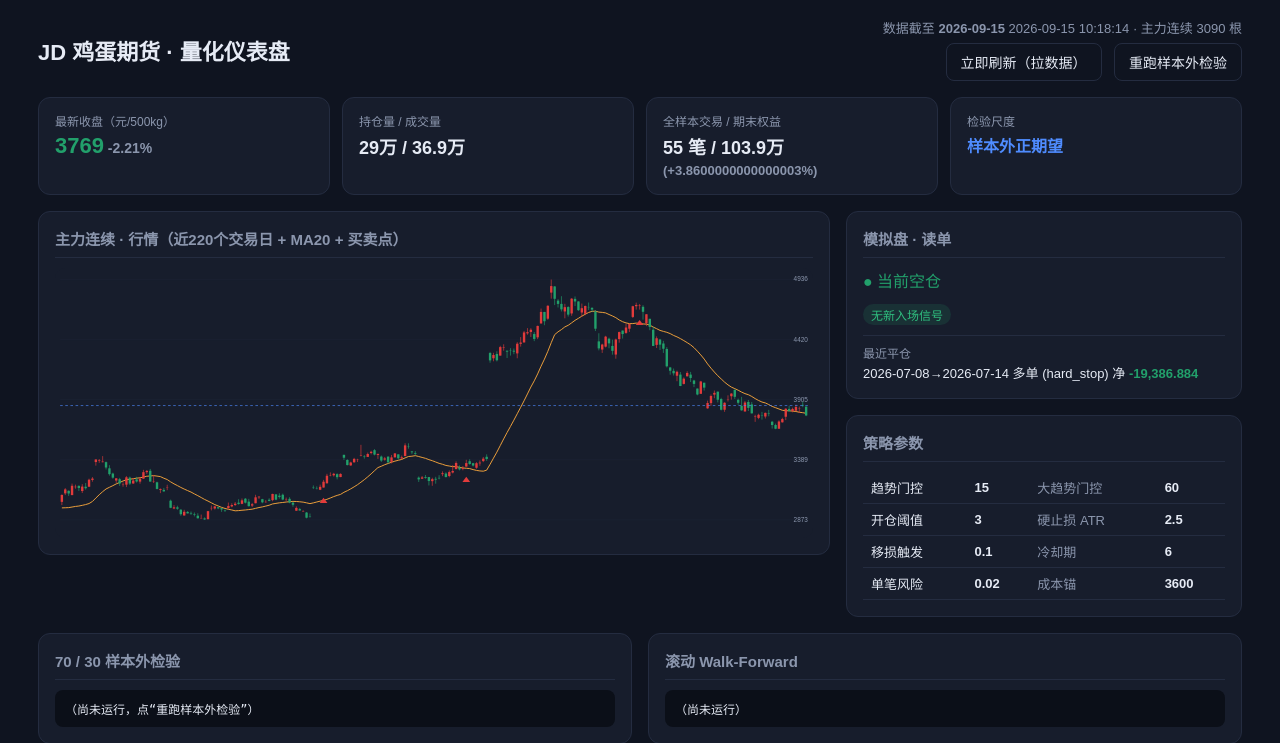
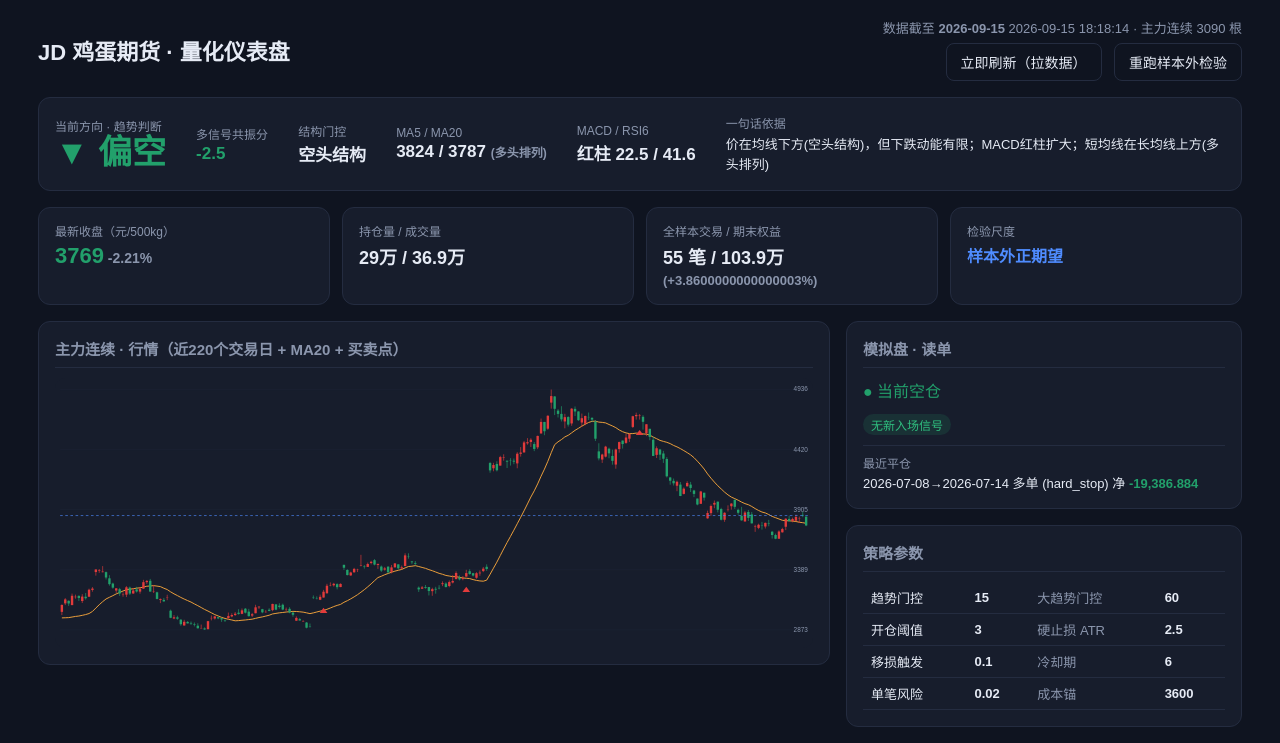
Before and after one commit to xizhenchao123/-, a Flask app: page / in a window 1280 px wide. Shown: the top 743 px of the page. Run offline with Flask 3, Linux system fonts and the light colour scheme.

Commit message:
feat: 分析数据趋势
Co-authored-by: traeagent <traeagent@users.noreply.github.com>

```diff
--- a/jd2611_quant/dashboard/app.py
+++ b/jd2611_quant/dashboard/app.py
@@ -81,6 +81,9 @@ def _recompute():
                     "ma20": None if ma20[i] is None else round(ma20[i], 1),
                     "mark": mark_set.get(b["date"], None)})
 
+    # 方向趋势判断（综合多信号）
+    trend = _trend_verdict(strat, last["close"])
+
     state = {
         "date": last["date"],
         "close": last["close"],
@@ -101,6 +104,7 @@ def _recompute():
         "last_trade": (bt.trades[-1] if bt.trades else None),
         # 尾部K线
         "tail": seq,
+        "trend": trend,
         "params": {
             "TREND_MA": C.TREND_MA, "TREND_MA_MAJOR": C.TREND_MA_MAJOR,
             "SIGNAL_THRESHOLD": C.SIGNAL_THRESHOLD,
@@ -108,7 +112,7 @@ def _recompute():
             "RISK_PER_TRADE": C.RISK_PER_TRADE, "MIN_TRADE_INTERVAL": C.MIN_TRADE_INTERVAL,
             "COST_REF": C.COST_REF,
         },
-        "updated": _now(),
+        "updated": _now_bj(),
     }
     return state
 
@@ -126,15 +130,107 @@ def refresh_state(do_fetch=False):
     return STATE
 
 
-# ---- 后台自动更新线程：每天收盘后（北京时间 16:30）将新数据并入缓存，再自动重跑样本外检验 ----
+def _trend_verdict(strat, price):
+    """综合多信号给出一句话方向趋势判断。
+
+    依据（全部来自策略层已算好的指标）：
+      · gate   趋势门控（+1 多头结构 / -1 空头结构 / 0 观望）
+      · score  多信号共振分（>0 偏多，<0 偏空）
+      · ma_s|ma_l  短期均线排列（多头/空头排列）
+      · hist   MACD 柱（红/绿）
+      · rsi6   强弱
+    """
+    i = -1
+    c, gate, score = price, strat.gate[i], strat.score[i]
+    ma_s, ma_l = strat.ma_s[i], strat.ma_l[i]
+    hist, rsi = strat.hist[i], strat.rsi6[i]
+    macd_bull = hist is not None and hist > 0
+    ma_bull = ma_s is not None and ma_l is not None and ma_s > ma_l
+
+    def _r(v, nd=1):
+        return None if v is None else round(v, nd)
+
+    score_v = _r(score)
+    lines = []
+    if gate == 1:
+        if (score_v is not None and score_v >= 5) or (ma_bull and macd_bull):
+            verdict, label, cls = "强多头", "看多", "up"
+            lines.append("价在均线上方(多头结构)，多信号分强，MACD红柱")
+        else:
+            verdict, label, cls = "偏多", "看多", "up"
+            lines.append("价在均线上方(多头结构)，但共振分/动能一般")
+    elif gate == -1:
+        if (score_v is not None and score_v <= -5) or (not ma_bull and not macd_bull):
+            verdict, label, cls = "强空头", "看空", "dn"
+            lines.append("价在均线下方(空头结构)，多信号分偏空，MACD绿柱")
+        else:
+            verdict, label, cls = "偏空", "看空", "dn"
+            lines.append("价在均线下方(空头结构)，但下跌动能有限")
+    else:
+        if score_v is not None and score_v > 1.5:
+            verdict, label, cls = "震荡偏多", "观望", "up"
+        elif score_v is not None and score_v < -1.5:
+            verdict, label, cls = "震荡偏空", "观望", "dn"
+        else:
+            verdict, label, cls = "震荡观望", "观望", "mut"
+        lines.append("价格夹在均线间(无趋势门控)，建议观望")
+    if macd_bull:
+        lines.append("MACD红柱扩大")
+    else:
+        lines.append("MACD绿柱")
+    if ma_bull:
+        lines.append("短均线在长均线上方(多头排列)")
+    else:
+        lines.append("短均线在长均线下方(空头排列)")
+    return {
+        "verdict": verdict,
+        "label": label,
+        "cls": cls,
+        "score": score_v,
+        "gate": "多头结构" if gate == 1 else ("空头结构" if gate == -1 else "观望"),
+        "ma5": _r(ma_s, 0), "ma20": _r(ma_l, 0),
+        "ma_bull": ma_bull,
+        "macd_bull": macd_bull,
+        "macd_hist": _r(hist),
+        "rsi6": _r(rsi),
+        "summary": "；".join(lines),
+    }
+
+
+# ---- 后台自动更新线程 ----
+# 盘中实时：鸡蛋仅日盘（无夜盘）。北京时间 09:00-11:30 / 13:30-15:00 内每 10 分钟
+#           拉一次最新数据并刷新缓存，供开盘时即时看趋势。
+# 收盘后  ：每日 16:30 后做一次完整 fetch + 全样本回测 + Walk-Forward（保留原逻辑）。
+def _in_session(t):
+    """t=北京时间分钟数，是否处于鸡蛋日盘交易时段。"""
+    morning = (540 <= t <= 615) or (630 <= t <= 690)   # 09:00-10:15, 10:30-11:30
+    afternoon = 810 <= t <= 900                          # 13:30-15:00
+    return morning or afternoon
+
+
 def _background():
-    last_check = ""
+    last_close = ""
+    last_live_min = -999   # 上次盘中实时刷新时刻（分钟）
+    last_live_day = ""
     while True:
         bj_now = datetime.now(TZ_BJ)
         today = bj_now.strftime("%Y-%m-%d")
-        if today != last_check and bj_now.hour >= 16 and bj_now.minute >= 30:
-            last_check = today
-            try:
+        t = bj_now.hour * 60 + bj_now.minute
+
+        # 跨天重置盘中计时
+        if today != last_live_day:
+            last_live_day = today
+            last_live_min = -999
+
+        try:
+            # 1) 盘中实时刷新：交易时段内每 10 分钟拉最新价 + 重算趋势
+            if _in_session(t) and (t - last_live_min) >= 10:
+                last_live_min = t
+                refresh_state(do_fetch=True)
+                print(f"[bg-live] {_now_bj()} 盘中实时刷新(价 {STATE.get('close')})")
+            # 2) 收盘后：每日 16:30 后完整重跑一次
+            elif today != last_close and bj_now.hour >= 16 and bj_now.minute >= 30:
+                last_close = today
                 refresh_state(do_fetch=True)
                 print(f"[bg] {_now_bj()} 已核对/更新今日数据，开始重跑样本外检验…")
                 ANALYSIS["running"] = True
@@ -150,9 +246,9 @@ def _background():
                 print(f"[bg] {_now_bj()} 样本外检验完成")
                 # 刷新行情缓存
                 refresh_state(do_fetch=False)
-            except Exception as e:
-                print(f"[bg] 更新失败: {e}")
-        time.sleep(600)
+        except Exception as e:
+            print(f"[bg] 更新失败: {e}")
+        time.sleep(300)   # 每 5 分钟检查一次（盘中每 10 分钟拉一次）
 
 
 @app.route("/")
--- a/jd2611_quant/dashboard/templates/index.html
+++ b/jd2611_quant/dashboard/templates/index.html
@@ -51,6 +51,17 @@
   .tag.live{background:rgba(34,160,107,.15);color:#2fbf7f}
   .tag.warn{background:rgba(227,59,59,.15);color:var(--up)}
   .quote{font-size:30px;font-weight:700}
+  /* 方向趋势判断 */
+  .trendbox{position:relative;border:1px solid var(--line)}
+  .trendbox .verdict{font-size:34px;font-weight:800;line-height:1.1}
+  .trendbox .verdict.up{color:var(--up)}
+  .trendbox .verdict.dn{color:var(--dn)}
+  .trendbox .verdict.mut{color:var(--mut)}
+  .trendbox .trow{display:flex;gap:30px;flex-wrap:wrap;align-items:center}
+  .trendbox .tm{font-size:12px;color:var(--mut)}
+  .trendbox .tv{font-size:17px;font-weight:600;margin-top:2px}
+  .trendbox .tag.live-live{background:rgba(79,140,255,.15);color:var(--ac)}
+  @media(max-width:480px){.trendbox .verdict{font-size:26px}.trendbox .trow{gap:16px}}
 </style>
 </head>
 <body>
@@ -65,6 +76,8 @@
       </div>
     </div>
   </header>
+
+  <div class="panel trendbox" id="trendBox" style="margin-bottom:16px"><!-- JS: 方向趋势判断 --></div>
 
   <div class="cards" id="kpis"><!-- JS --></div>
 
@@ -141,10 +154,30 @@ function renderAll(st,ana,sched){
     <div class="card"><div class="k">全样本交易 / 期末权益</div><div class="v" style="font-size:18px">${st.trade_count} 笔 / ${(st.equity_final/10000).toFixed(1)}万 <span class="mut">(${fmtPct(st.eq_total_pct*100)})</span></div></div>
     <div class="card"><div class="k">检验尺度</div><div class="v ac" style="font-size:16px">样本外正期望</div></div>`
   ].join('');
+  renderTrend(st.trend);
   renderChart(st.tail);
   renderSim(st);
   renderParams(st.params);
   renderAnalysis(ana);
+}
+
+function renderTrend(tr){
+  if(!tr){$('trendBox').innerHTML='<div class="mut">趋势判断加载中…</div>';return;}
+  const sign = tr.label==='看多'?(tr.cls==='up'?'▲':'△'):tr.label==='看空'?(tr.cls==='dn'?'▼':'▽'):'▪';
+  const mac = tr.macd_bull?('红柱 '+Math.abs(tr.macd_hist)):('绿柱 '+Math.abs(tr.macd_hist));
+  const vs = tr.ma5!=null?`${tr.ma5} / ${tr.ma20}`:'--';
+  $('trendBox').innerHTML=`
+    <div class="trow">
+      <div>
+        <div class="tm">当前方向 · 趋势判断</div>
+        <div class="verdict ${tr.cls}">${sign} ${tr.verdict}</div>
+      </div>
+      <div><div class="tm">多信号共振分</div><div class="tv ${chgCls(tr.score)}">${tr.score}</div></div>
+      <div><div class="tm">结构门控</div><div class="tv">${tr.gate}</div></div>
+      <div><div class="tm">MA5 / MA20</div><div class="tv">${vs} <span class="tm" style="font-size:12px">(${tr.ma_bull?'多头排列':'空头排列'})</span></div></div>
+      <div><div class="tm">MACD / RSI6</div><div class="tv">${mac} / ${tr.rsi6}</div></div>
+      <div style="flex:1;min-width:220px"><div class="tm">一句话依据</div><div style="font-size:13px;margin-top:4px;line-height:1.5">${tr.summary}</div></div>
+    </div>`;
 }
 
 function renderSim(st){
```
Also changed, not shown: 1 other file.
